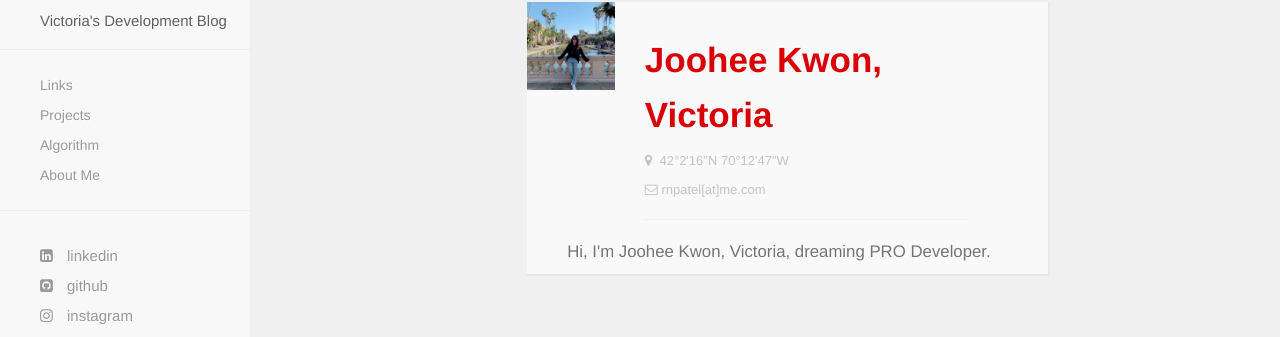
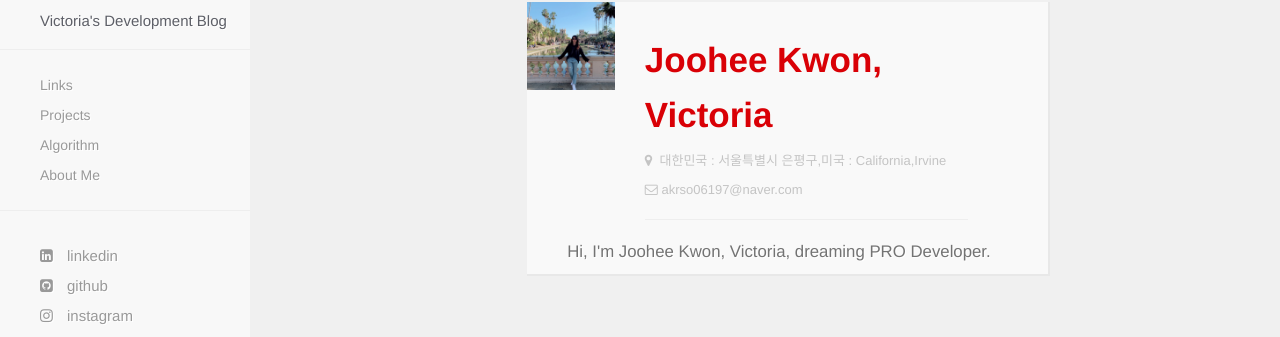
Before and after one commit to victoriagjh/victoriagjh.github.io, a Jekyll site: the page built from about.html, in a window 1280 px wide. Shown: the part 92-429 px from the top of the page. Built offline with Jekyll 4.4.1, drawn with Linux system fonts in a browser that asks for light colours; nearby versions of some CDN libraries.

Commit message:
Update about.html

```diff
--- a/about.html
+++ b/about.html
@@ -11,8 +11,8 @@ title: About
           </div>
           <div class="col-md-9">
             <h1>Joohee Kwon, Victoria</h1>
-            <p><i class="fa fa-map-marker"></i>&nbsp;&nbsp;42°2'16"N   70°12'47"W</p>
-            <p><i class="fa fa-envelope-o"></i>&nbsp;rnpatel[at]me.com </p>
+            <p><i class="fa fa-map-marker"></i>&nbsp;&nbsp;대한민국 : 서울특별시 은평구,미국 : California,Irvine</p>
+            <p><i class="fa fa-envelope-o"></i>&nbsp;akrso06197@naver.com </p>
             <hr />
           </div>
         </div>
```
